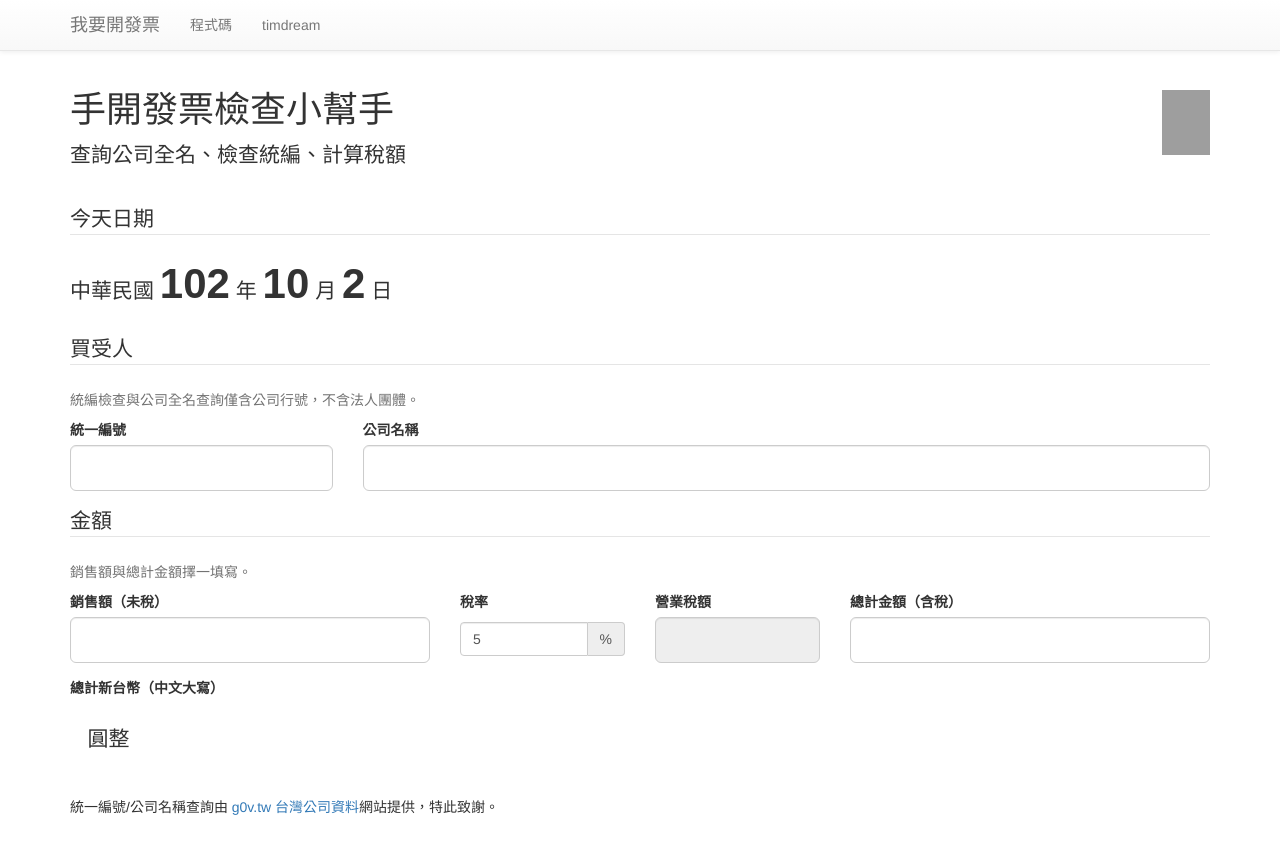
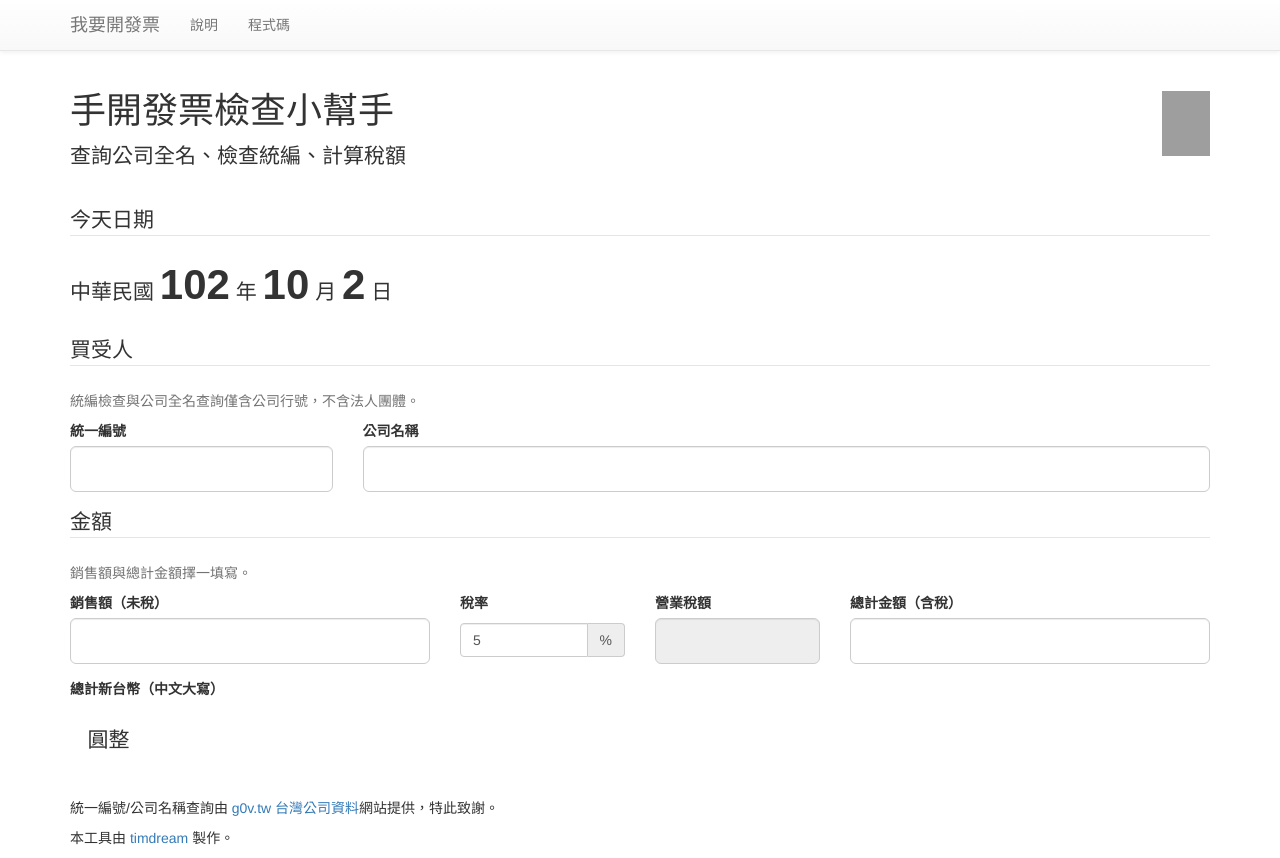
Before and after one commit to timdream/invoice-helper, a plain HTML site: page index.html in a window 1280 px wide. Before the commit the page ends 827 px from the top, so only its background shows below. Drawn offline with nearby package versions, Linux system fonts and the light colour scheme; grey boxes are pictures that could not be loaded.

Commit message:
Static navbar, links

```diff
--- a/index.html
+++ b/index.html
@@ -47,10 +47,6 @@
       display: inline;
     }
 
-    body {
-      padding-top: 70px;
-    }
-
     .nav > li {
       float: left;
     }
@@ -80,7 +76,7 @@
   <script type="text/javascript" src="assets/app.js" defer></script>
 </head>
 <body>
-  <div class="navbar navbar-default navbar-fixed-top" role="navigation">
+  <div class="navbar navbar-default navbar-static-top" role="navigation">
     <div class="container">
       <a class="navbar-brand" href="./">我要開發票</a>
 <!--      <select class="form-control" id="mobile-nav">
@@ -89,9 +85,9 @@
 <!--        <option value="http://timdream.org/">timdream</option>
       </select> -->
       <ul class="nav navbar-nav">
+        <li><a href="http://blog.timc.idv.tw/posts/invoice-helper/">說明</a></li>
         <li><a href="https://github.com/timdream/invoice-helper">程式碼</a></li>
         <!-- <li><a href="https://github.com/timdream/invoice-helper/blob/master/README.md">README</a></li> -->
-        <li><a href="http://timdream.org/">timdream</a></li>
       </ul>
     </div>
   </div>
@@ -172,6 +168,8 @@
       </fieldset>
     </form>
     <p>統一編號/公司名稱查詢由 <a href="http://company.g0v.ronny.tw/" target="_blank">g0v.tw 台灣公司資料</a>網站提供，特此致謝。</p>
+    <p>本工具由 <a href="http://timdream.org/">timdream</a> 製作。</li>
+
 <!--
     <p>還是一直寫錯手開發票嗎？快<a href="https://www.google.com/search?q=%E9%9B%BB%E5%AD%90%E8%A8%88%E7%AE%97%E6%A9%9F%E7%B5%B1%E4%B8%80%E7%99%BC%E7%A5%A8+%E7%94%B3%E8%AB%8B" target="_blank">申請電子計算機統一發票</a>吧。</p>
 -->
```
